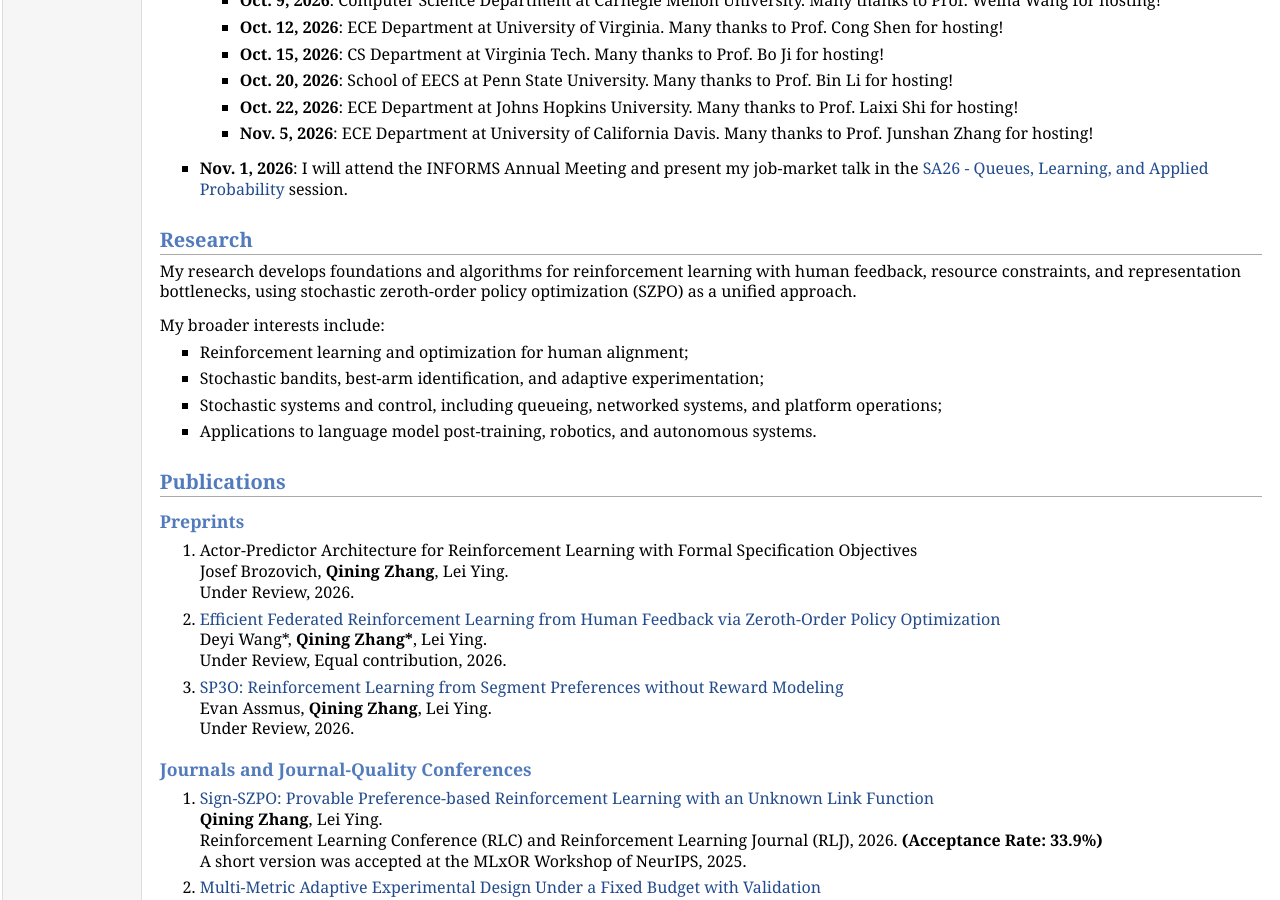
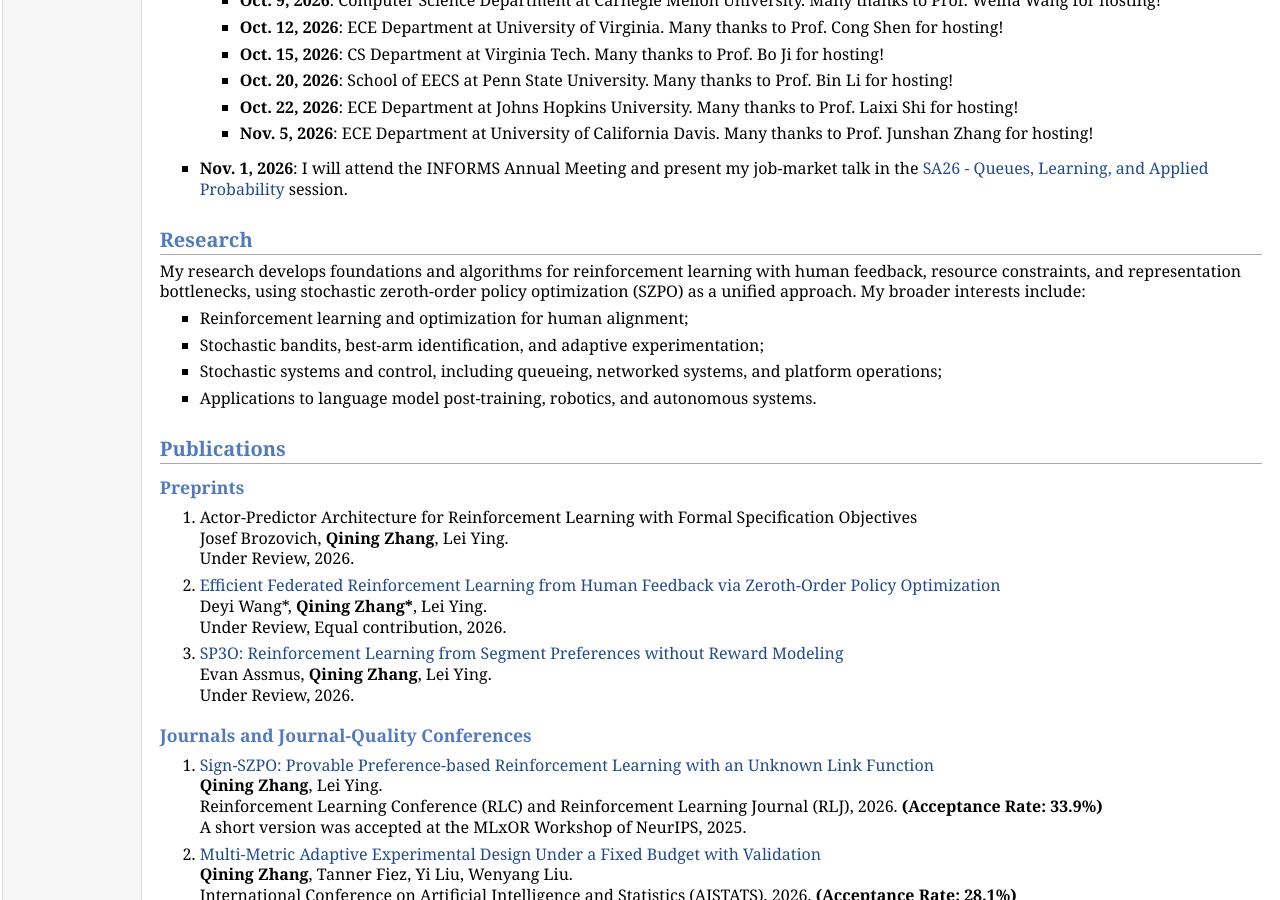
Before and after one commit to thumichzqn/thumichzqn.github.io, a Jekyll site: the page built from index.html, in a window 1280 px wide and 900 px high, scrolled down 594 px. Built offline with Jekyll 4.4.1, drawn with Linux system fonts in a browser that asks for light colours.

```diff
--- a/index.html
+++ b/index.html
@@ -43,9 +43,8 @@ I am currently on the academic job market for tenure-track Assistant Professor o
 
 <p>
 My research develops foundations and algorithms for reinforcement learning with human feedback, resource constraints, and representation bottlenecks, using stochastic zeroth-order policy optimization (SZPO) as a unified approach.
-</p>
 
-<p>My broader interests include:</p>
+My broader interests include:</p>
 
 <ul>
   <li><p>Reinforcement learning and optimization for human alignment;</p></li>
```
